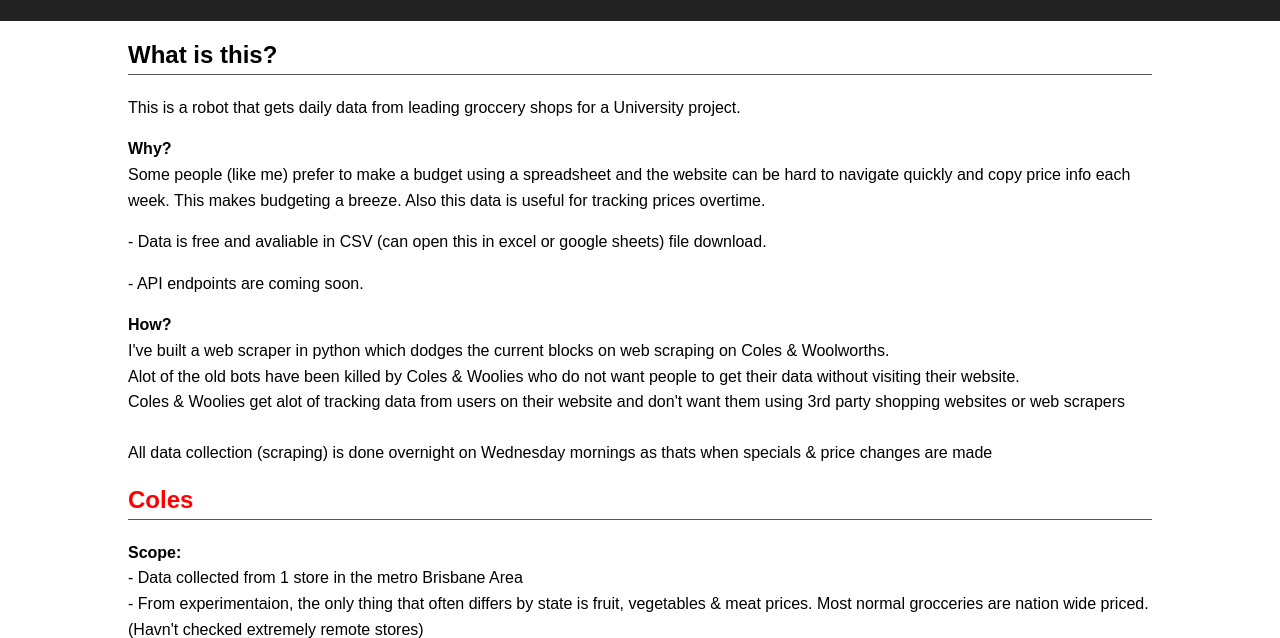
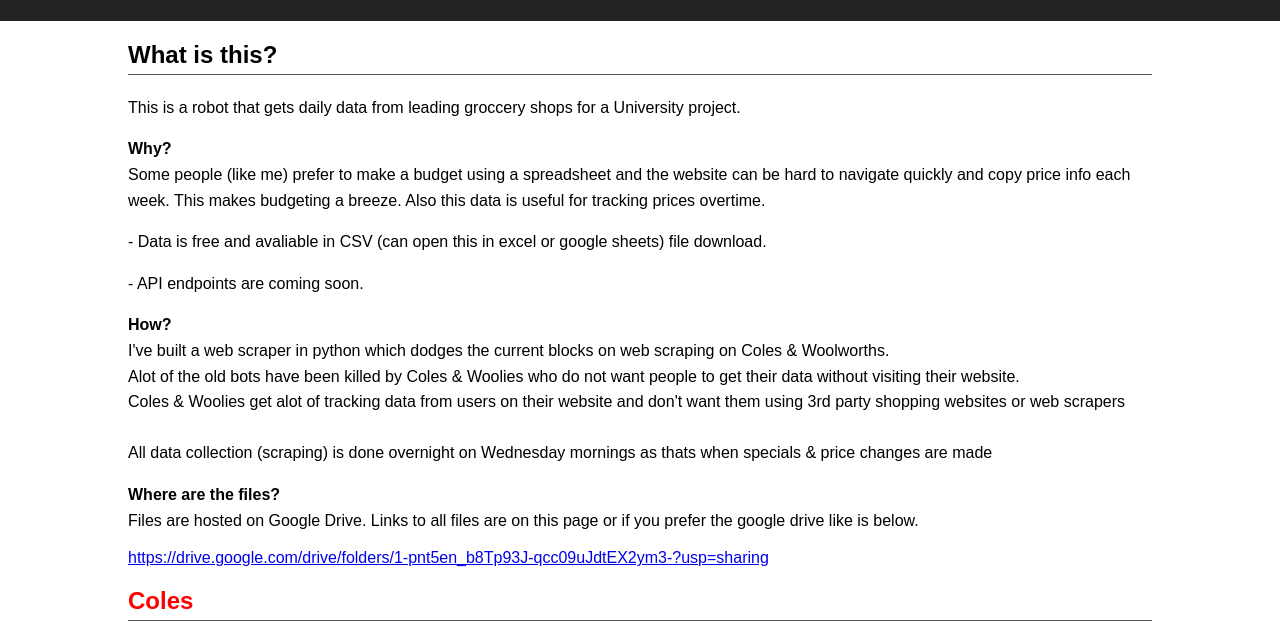
Before and after one commit to max9753/max9753.github.io, a plain HTML site: page index.html in a window 1280 px wide. Shown: the part 136-774 px from the top of the page. Drawn offline with Linux system fonts and the light colour scheme.

Commit message:
blah bnlah blah

```diff
--- a/index.html
+++ b/index.html
@@ -53,6 +53,9 @@
             Alot of the old bots have been killed by Coles & Woolies who do not want people to get their data without visiting their website.<br>
           Coles & Woolies get alot of tracking data from users on their website and don't want them using 3rd party shopping websites or web scrapers<br><br>
         All data collection (scraping) is done overnight on Wednesday mornings as thats when specials & price changes are made</p>
+      <p><b>Where are the files?</b><br>
+            Files are hosted on Google Drive. Links to all files are on this page or if you prefer the google drive like is below.</p>
+      <a href="https://drive.google.com/drive/folders/1-pnt5en_b8Tp93J-qcc09uJdtEX2ym3-?usp=sharing" >https://drive.google.com/drive/folders/1-pnt5en_b8Tp93J-qcc09uJdtEX2ym3-?usp=sharing</a>
     </section>
     <section id="coles">
       <h2 style="color: red;">Coles</h2>
```
